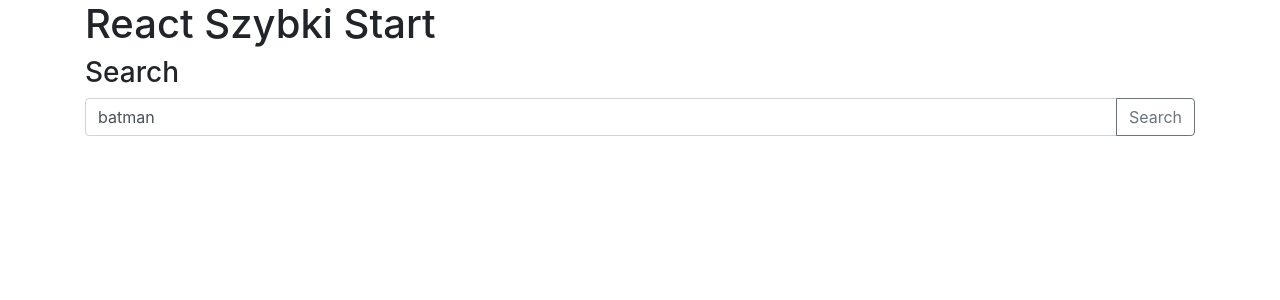
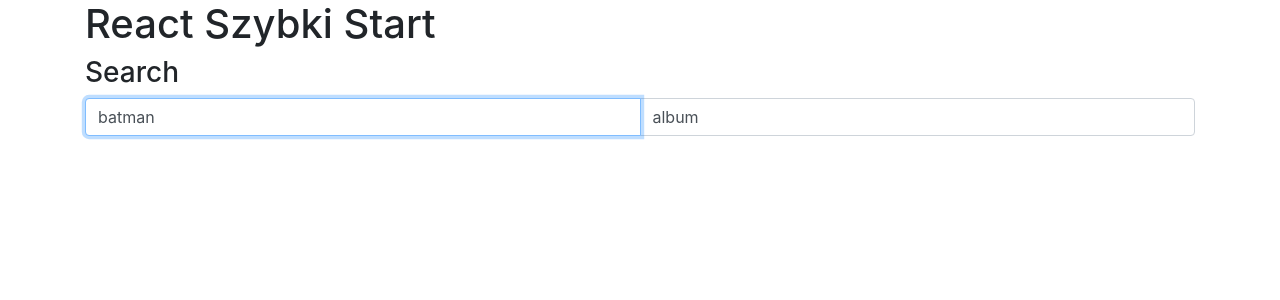
Before and after one commit to sq1fya/React-Sages, a React (Create React App) app: page / in a window 1280 px wide. Shown: the top 300 px of the page. Built offline with nearby package versions, Linux system fonts and the light colour scheme.

Commit message:
React Hooks - useEffect, useRef

```diff
--- a/src/components/SearchForm.tsx
+++ b/src/components/SearchForm.tsx
@@ -1,4 +1,4 @@
-import React, { useState } from 'react'
+import React, { useState, useEffect, useRef } from 'react'
 
 interface Props {
   query?: string,
@@ -9,31 +9,40 @@ const SearchForm = ({ onSearch }: Props) => {
   const [query, setQuery] = useState('batman')
   const [type, setType] = useState('album')
 
+  const inputRef = useRef<HTMLInputElement>(null)
+
+  useEffect(() => {
+    const handler = setTimeout(() => {
+      onSearch(query)
+    }, 500)
+
+    return () => clearTimeout(handler)
+  }, [query, type])
+
+  useEffect(() => {
+    inputRef.current?.focus()
+  }, [])
+
   return (
     <div>
       <div className="input-group mb-3">
-        <input type="text" className="form-control" placeholder="Search" value={query} onChange={event => setQuery(event.target.value)} />
+        <input type="text" className="form-control" placeholder="Search"
+          ref={inputRef}
+          value={query} onChange={event => setQuery(event.target.value)} />
 
-        {/*
-        <div className="input-group-append">
-          <div className="form-text px-3">{170 - query.length} / 170</div>
-        </div>
-        <select value={type} onChange={e => setType(e.target.value)}>
-          <option value="album">Album</option>
-          <option value="artist">Artist</option>
-        </select> */}
+        <input type="text" className="form-control" placeholder="Search"
+          value={type} onChange={event => setType(event.target.value)} />
 
-        <div className="input-group-append">
-          <button className="btn btn-outline-secondary"
-            onClick={() => {
-              onSearch(query)
-            }}>
-            Search
-          </button>
-        </div>
       </div>
     </div>
   )
 }
 
 export default SearchForm
+
+{/* <div className="input-group-append">
+  <button className="btn btn-outline-secondary"
+    onClick={() => onSearch(query)}>
+    Search
+  </button>
+</div> */}
--- a/src/views/SearchView.tsx
+++ b/src/views/SearchView.tsx
@@ -55,7 +55,8 @@ const SearchView = (props: Props) => {
   const [results, setResults] = useState<Album[]>([])
 
   const searchAlbums = (q: string) => {
-    setResults(fakeResults)
+    // setResults(fakeResults)
+    console.log(q)
   }
 
   return (
```
Also changed, not shown: 1 other file (tests, documents, lock files or other folders).
